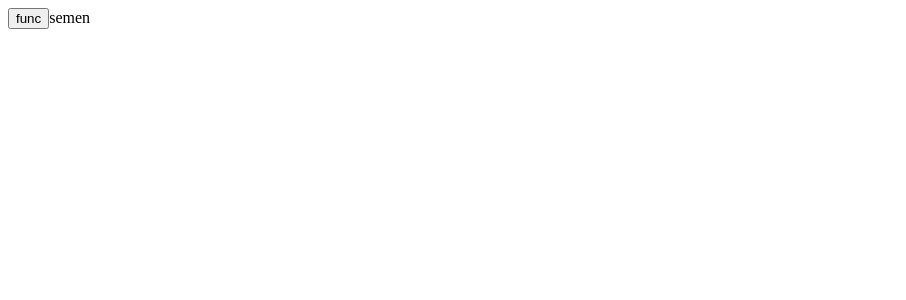
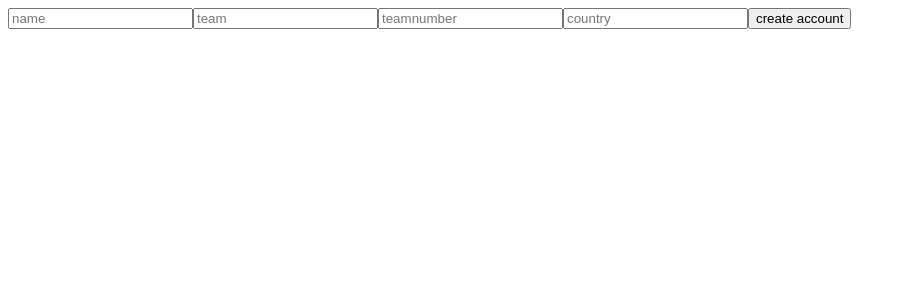
Before and after one commit to heitorsDev/uScouting-local, a React (Vite) app: page / in a window 1280 px wide. Shown: the top 300 px of the page, without its empty margins (0-906 px from the left). Built offline with nearby package versions, Linux system fonts and the light colour scheme.

Commit message:
storage account creation functions and dashboard creation

```diff
--- a/package.json
+++ b/package.json
@@ -13,7 +13,8 @@
   "dependencies": {
     "next-auth": "^4.24.7",
     "react": "^18.2.0",
-    "react-dom": "^18.2.0"
+    "react-dom": "^18.2.0",
+    "react-router-dom": "^6.22.3"
   },
   "devDependencies": {
     "@types/react": "^18.2.64",
--- a/src/App.jsx
+++ b/src/App.jsx
@@ -1,12 +1,29 @@
-import InitialConfig from "./pages/index"
+import React, { useState, useEffect, use } from "react";
+import { BrowserRouter, Routes, Route } from "react-router-dom";
+import CreateAcc from "./components/CreateAcc";
+import DashBoard from "./components/DashBoard";
+function App() {
+  const [isNew, setIsNew] = useState(null);
 
 
-function App() {
+    useEffect(() => {
+      const storedValue = localStorage.getItem("isNew");
+      setIsNew(storedValue);
+    }, []);
+
+    const reRender = () =>{
+      setIsNew(localStorage.getItem("isNew"))
+    }
+
+    const debug = () => {
+    console.log("OK")
+  }
+
   return (
-    <><InitialConfig></InitialConfig>
-      semen
+    <>
+      {isNew === null ? <CreateAcc reRender={reRender}></CreateAcc> : <DashBoard></DashBoard>}
     </>
-  )
+  );
 }
 
-export default App
+export default App;
--- /dev/null
+++ b/src/components/AccountView.jsx
@@ -0,0 +1,96 @@
+import React, { useState, useEffect } from "react";
+
+export default function AccountView() {
+  const [account, setAccount] = useState(null);
+  const [localName, setLocalName] = useState("");
+  const [localTeam, setLocalTeam] = useState("");
+  const [localCountry, setLocalCountry] = useState("");
+  const [localTeamNumber, setLocalTeamNumber] = useState("");
+
+  useEffect(() => {
+    const storedValue = localStorage.getItem("account");
+    if (storedValue) {
+      const parsedValue = JSON.parse(storedValue);
+      setAccount(parsedValue);
+      setLocalName(parsedValue.name);
+      setLocalTeam(parsedValue.team);
+      setLocalCountry(parsedValue.country);
+      setLocalTeamNumber(parsedValue.teamnumber);
+    }
+  }, []);
+
+  const handleInputChange = (e) => {
+    const { name, value } = e.target;
+    switch (name) {
+      case "name":
+        setLocalName(value);
+        break;
+      case "team":
+        setLocalTeam(value);
+        break;
+      case "country":
+        setLocalCountry(value);
+        break;
+      case "teamnumber":
+        setLocalTeamNumber(value);
+        break;
+      default:
+        break;
+    }
+  };
+
+  const handleSave = () => {
+    const updatedAccount = {
+      ...account,
+      name: localName,
+      team: localTeam,
+      country: localCountry,
+      teamnumber: localTeamNumber
+    };
+    localStorage.setItem("account", JSON.stringify(updatedAccount));
+    setAccount(updatedAccount);
+  };
+
+  return (
+    <>
+      {account ? (
+        <>
+          Name:{" "}
+          <input
+            type="text"
+            name="name"
+            value={localName}
+            onChange={handleInputChange}
+          />
+          <br />
+          Team:{" "}
+          <input
+            type="text"
+            name="team"
+            value={localTeam}
+            onChange={handleInputChange}
+          />{" "}
+          #{" "}
+          <input
+            type="text"
+            name="teamnumber"
+            value={localTeamNumber}
+            onChange={handleInputChange}
+          />
+          <br />
+          Country:{" "}
+          <input
+            type="text"
+            name="country"
+            value={localCountry}
+            onChange={handleInputChange}
+          />
+          <br />
+          <button onClick={handleSave}>Save</button>
+        </>
+      ) : (
+        <></>
+      )}
+    </>
+  );
+}
--- /dev/null
+++ b/src/components/Competitions.jsx
@@ -0,0 +1,22 @@
+import React, { useState, useEffect } from "react";
+
+export default function Competitions() {
+    const [competitionPointers, setCompetitionPointers] = useState(null);
+
+    useEffect(() => {
+        const storedValue = localStorage.getItem("competitionPointers");
+        if (storedValue) {
+            setCompetitionPointers(JSON.parse(storedValue));
+        }
+    }, []);
+
+    console.log(competitionPointers);
+
+    return (
+        <div>
+            {competitionPointers && (
+                <p>Competition Pointers: {JSON.stringify(competitionPointers)}</p>
+            )}
+        </div>
+    );
+}
--- a/src/components/CreateAcc.jsx
+++ b/src/components/CreateAcc.jsx
@@ -1,11 +1,37 @@
-import { useState } from "react"
-import { useEffect } from "react"
-export default function CreateAcc({ func, name, team, teamnumber, country}){
+import React, { useState } from "react";
+
+export default function CreateAcc({ reRender }) {
+    const [name, setName] = useState("");
+    const [team, setTeam] = useState("");
+    const [teamNumber, setTeamNumber] = useState("");
+    const [country, setCountry] = useState("");
+
+    const handleNameChange = (e) => setName(e.target.value);
+    const handleTeamChange = (e) => setTeam(e.target.value);
+    const handleTeamNumberChange = (e) => setTeamNumber(e.target.value);
+    const handleCountryChange = (e) => setCountry(e.target.value);
+
+    const saveData = () => {
+
+        const json = {
+            name: name,
+            team: team,
+            teamnumber: teamNumber,
+            country: country
+        }
+        localStorage.setItem("account", JSON.stringify(json))
+        localStorage.setItem("isNew",  false)
+        localStorage.setItem("competitionPointers", JSON.stringify([]))
+        reRender()
+    }
 
     return (
         <>
-            <button onClick={func}>func</button>
-
+            <input type="text" placeholder="name" value={name} onChange={handleNameChange} />
+            <input type="text" placeholder="team" value={team} onChange={handleTeamChange} />
+            <input type="text" placeholder="teamnumber" value={teamNumber} onChange={handleTeamNumberChange} />
+            <input type="text" placeholder="country" value={country} onChange={handleCountryChange} />
+            <button onClick={saveData}>create account</button>
         </>
     )
 }
--- /dev/null
+++ b/src/components/DashBoard.jsx
@@ -0,0 +1,15 @@
+import { useState, useEffect } from "react";
+import AccountView from "./AccountView";
+import Competitions from "./Competitions";
+
+
+export default function DashBoard(){
+
+
+    return (
+        <>
+            <AccountView></AccountView>
+            <Competitions></Competitions>
+        </>
+    )
+}
--- a/src/components/Match.jsx
+++ b/src/components/MatchEdit.jsx
@@ -1,4 +1,4 @@
-export default function Match({ bluescore, redscore, blueteams, redteams }) {
+export default function MatchEdit({ bluescore, redscore, blueteams, redteams }) {
     const listBlueTeams = blueteams.map((team, index) => (
         <div key={index}>
           <div>{team}</div>
--- a/src/components/SetStorage.jsx
+++ b/src/components/SetStorage.jsx
@@ -1,20 +1,15 @@
 import CreateAcc from "./CreateAcc"
 
+export default function SetStorage(){
+    localStorage.clear()
 
-export default function SetStorage(){
 
-    const accIsNew = localStorage.getItem("IsNew")
-    if (accIsNew==null){
-        localStorage.setItem("IsNew", "false")
-        localStorage.setItem("Competitions", JSON.stringify({}))
-    }
-    const func = () =>{
-        console.log("OK")
-    }
+
+
 
     return(
         <>
-            <CreateAcc func={func}></CreateAcc>
+            {accIsNew==null ? <CreateAcc></CreateAcc> : <></>}
         </>
     )
 }
--- a/src/pages/index.jsx
+++ /dev/null
@@ -1,11 +0,0 @@
-
-import Match from "../components/Match"
-import SetStorage from "../components/SetStorage"
-
-export default function InitialConfig(){
-    return (
-        <>
-        <SetStorage></SetStorage>
-        </>
-    )
-}
```
Also changed, not shown: 1 other file (tests, documents, lock files or other folders).
